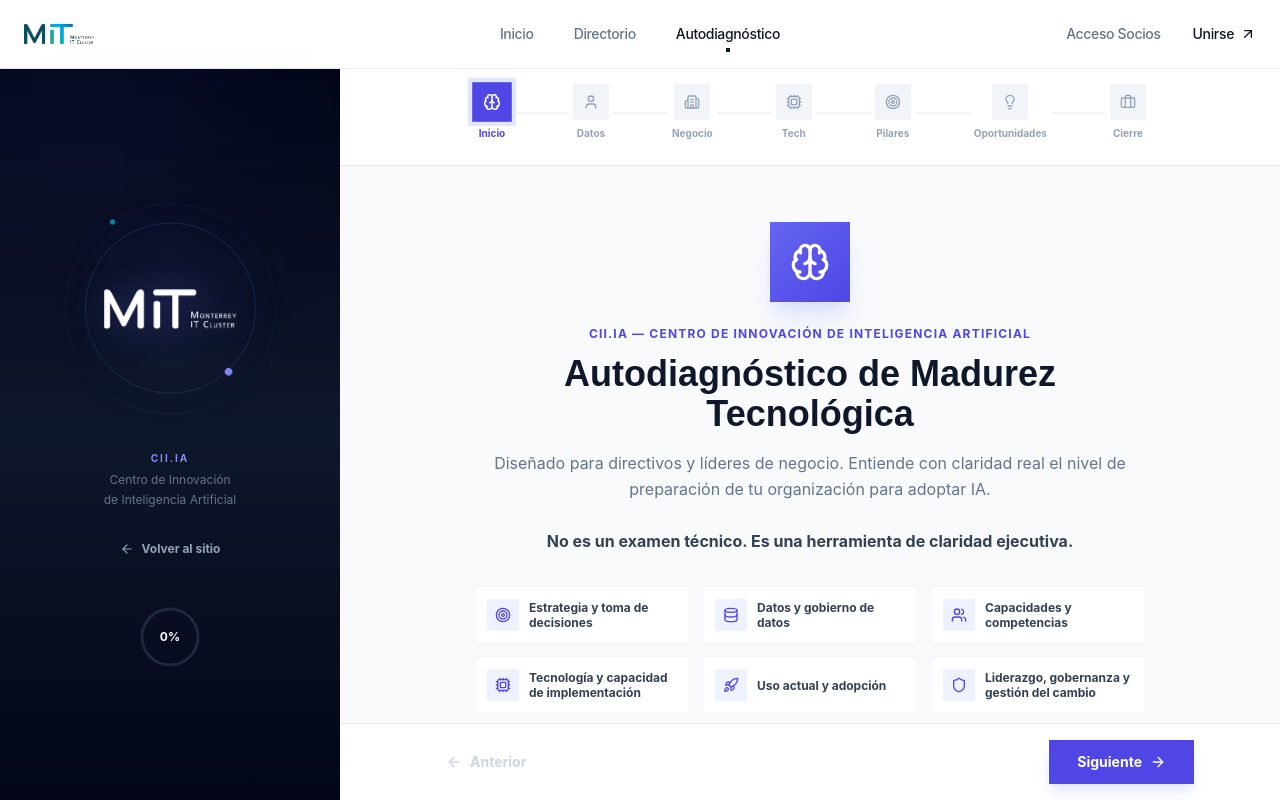
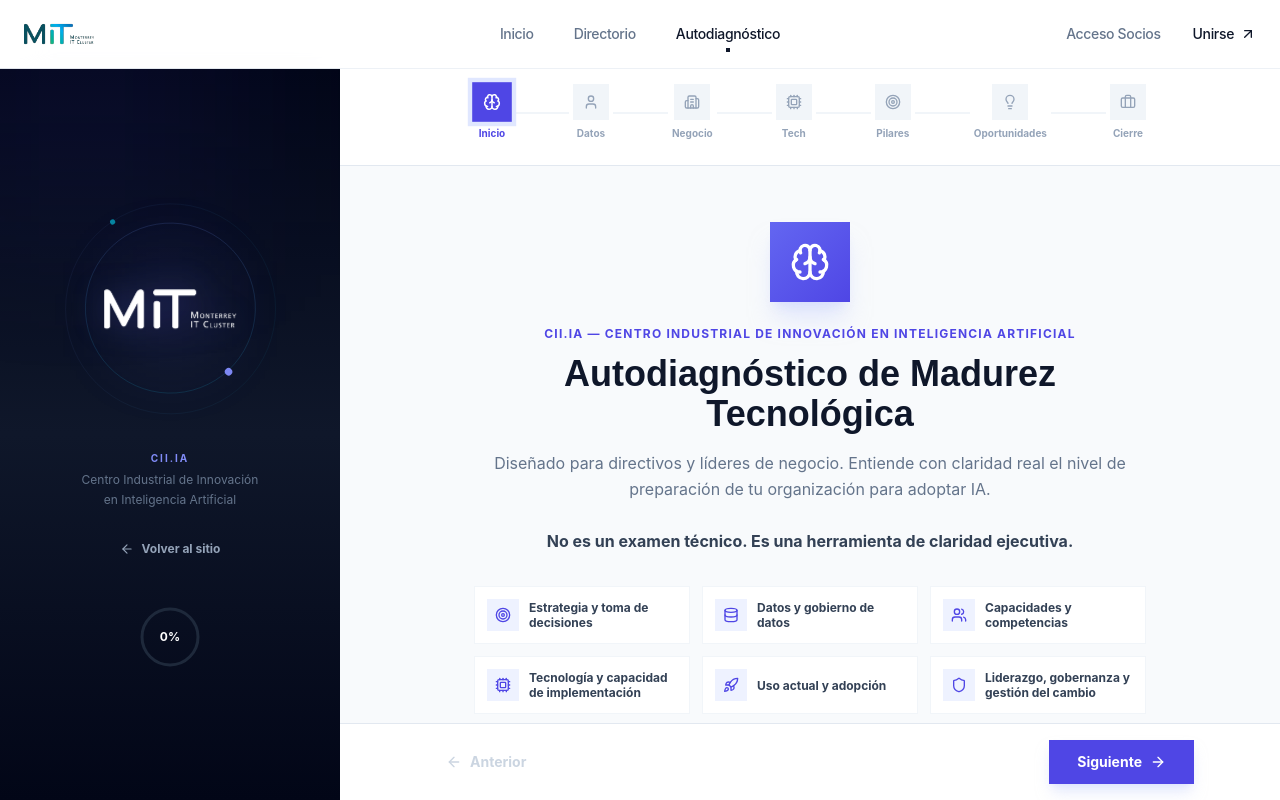
Before and after one commit to MrBrightside0/mitc-directory-react, a React (Vite) app: page /autodiagnostico in a window 1280 px wide. Built offline with nearby package versions, Linux system fonts and the light colour scheme.

Commit message:
Fix ciiia

```diff
--- a/src/components/autodiagnostico/AssessmentWizard.jsx
+++ b/src/components/autodiagnostico/AssessmentWizard.jsx
@@ -146,7 +146,7 @@
 
         {/* Branding */}
         <p className="text-[10px] font-bold text-indigo-400 uppercase tracking-[0.2em] mb-1">CII.IA</p>
-        <p className="text-xs text-slate-500 text-center px-8 leading-relaxed">Centro de Innovación<br/>de Inteligencia Artificial</p>
+        <p className="text-xs text-slate-500 text-center px-8 leading-relaxed">Centro Industrial de Innovación<br/>en Inteligencia Artificial</p>
 
         {/* Back to site button */}
         <a href="/" className="mt-6 mb-2 inline-flex items-center gap-2 px-4 py-2 text-xs font-bold text-slate-400 hover:text-white hover:bg-white/10 transition-all">
@@ -568,7 +568,7 @@
     <div className="space-y-8">
       {/* Header */}
       <div className="text-center pt-4">
-        <p className="text-xs font-bold text-indigo-600 uppercase tracking-widest mb-2">CII.IA &mdash; Centro de Innovación de Inteligencia Artificial</p>
+        <p className="text-xs font-bold text-indigo-600 uppercase tracking-widest mb-2">CII.IA &mdash; Centro Industrial de Innovación en Inteligencia Artificial</p>
         <h2 className="text-3xl md:text-4xl font-display font-bold text-slate-900 mb-1">Reporte Ejecutivo de Madurez</h2>
         <p className="text-slate-500">{data.nombre} {data.apellidos} &mdash; {data.empresa}</p>
       </div>
@@ -857,7 +857,7 @@
             <div className="w-20 h-20 bg-gradient-to-br from-indigo-500 to-indigo-600 flex items-center justify-center mx-auto mb-6 shadow-xl shadow-indigo-200/50">
               <Brain className="w-10 h-10 text-white" />
             </div>
-            <p className="text-xs font-bold text-indigo-600 uppercase tracking-widest mb-3">CII.IA &mdash; Centro de Innovación de Inteligencia Artificial</p>
+            <p className="text-xs font-bold text-indigo-600 uppercase tracking-widest mb-3">CII.IA &mdash; Centro Industrial de Innovación en Inteligencia Artificial</p>
             <h2 className="text-3xl md:text-4xl font-display font-bold text-slate-900 mb-4">Autodiagnóstico de Madurez Tecnológica</h2>
             <p className="text-slate-500 max-w-2xl mx-auto leading-relaxed mb-8">
               Diseñado para directivos y líderes de negocio. Entiende con claridad real el nivel de preparación de tu organización para adoptar IA.
--- a/src/pages/Autodiagnostico.jsx
+++ b/src/pages/Autodiagnostico.jsx
@@ -8,7 +8,7 @@
     "@type": "Quiz",
     "name": "Autodiagnóstico de Madurez Tecnológica para Implementación de IA",
     "description": "Evalúa el nivel de preparación de tu empresa para implementar inteligencia artificial de forma rentable, responsable y escalable.",
-    "provider": { "@type": "Organization", "name": "CII.IA - Centro de Innovación de Inteligencia Artificial" },
+    "provider": { "@type": "Organization", "name": "CII.IA - Centro Industrial de Innovación en Inteligencia Artificial" },
     "inLanguage": "es-MX",
     "educationalLevel": "Professional"
   };
```
